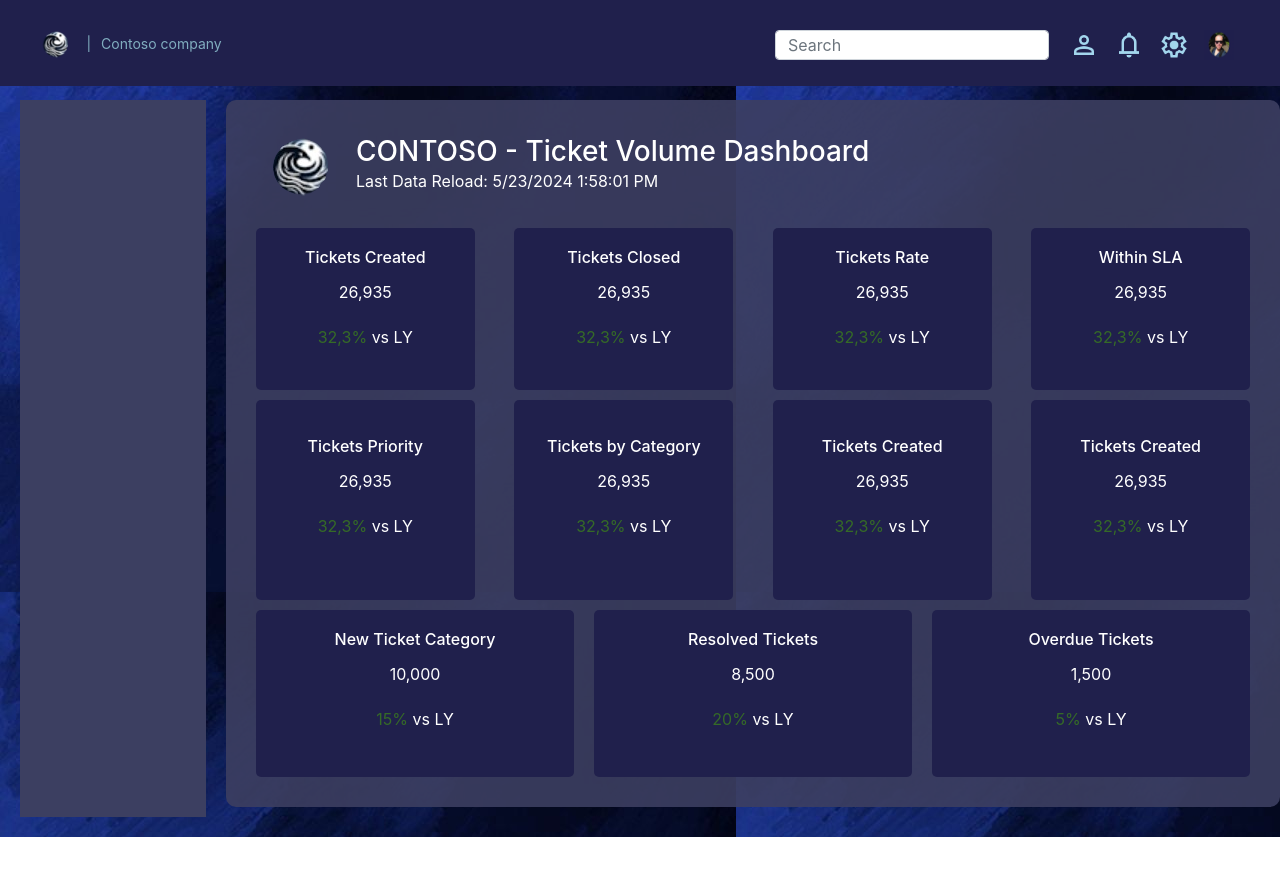
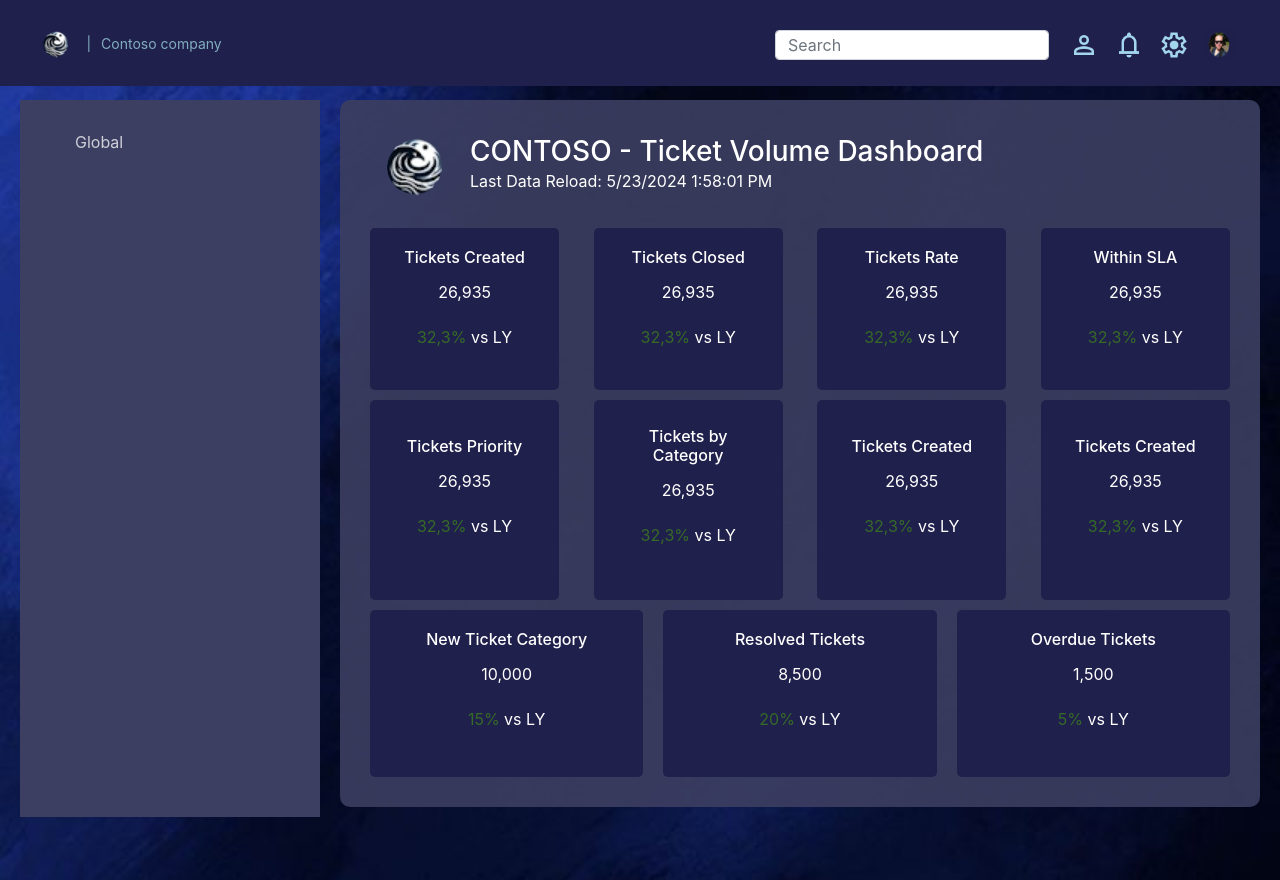
Before and after one commit to RobertoFeresin/CONTOSO, a plain HTML site: page index.html in a window 1280 px wide. Before the commit the page ends 837 px from the top, so only its background shows below. Drawn offline with Linux system fonts and the light colour scheme.

Commit message:
Commit Adicionando conteudo menu

```diff
--- a/index.html
+++ b/index.html
@@ -4,7 +4,6 @@
 <head>
   <meta charset="UTF-8">
   <meta name="viewport" content="width=device-width, initial-scale=1.0">
-  <link rel="stylesheet" href="./dependencias/Ferramentas/Boostrap5/css/bootstrap.css">
   <link rel="stylesheet" href="./dependencias/Ferramentas/Boostrap5/css/bootstrap.min.css">
   <link rel="stylesheet" href="style.css">
   <title>CONSTOSO</title>
@@ -40,7 +39,6 @@
 
             <form class="d-flex">
               <input class="form-control me-2" type="search" placeholder="Search" aria-label="Search">
-            <!-- Icons in Navbar, visible on desktop -->
               <img src="/dependencias/Imagens/user-icon (2).png" class="img-fluid" alt="Usuário">
               <img src="/dependencias/Imagens/notifications-icon.png" class="img-fluid" alt="Notificações">
               <img src="/dependencias/Imagens/settings-icon.png" class="img-fluid" alt="Configurações">
@@ -54,50 +52,26 @@
   <main>
     <div id="grid-central">
       <div id="grid-esquerda">
-        <!--
-        <div>
-          <div>
-            <img src="/dependencias/Imagens/gear.png" alt="Imagem de engranagem para manutenção">
-          </div>
-          <ul>
-            <li><img src="./dependencias/Imagens/home.png" alt="icone de uma casa">
-              <p>Home</p>
-            </li>
-            <li><img src="/dependencias/Imagens/plus.png" alt="icone do sinal de mais">
-              <p>Workspace</p>
-            </li>
-          </ul>
+        <div class="container">
+          <button type="button" class="btn" onclick="toggleCollapse()">Global</button>
+          <div id="demo" class="collapsible-content">
+           <div id="grid-esquerda">
+    <button type="button" class="button-with-icon">
+        <img src="/dependencias/Imagens/library-books.png" alt="Icone representando um conjunto de documentos" class="button-icon">
+        <span class="button-text">North America</span>
+    </button>
+    <button type="button" class="button-with-icon">
+        <img src="/dependencias/Imagens/library-books.png" alt="Icone representando um conjunto de documentos" class="button-icon">
+        <span class="button-text">EMEA</span>
+    </button>
+    <button type="button" class="button-with-icon">
+      <img src="/dependencias/Imagens/library-books.png" alt="Icone representando um conjunto de documentos" class="button-icon">
+      <span class="button-text">APAC</span>
+  </button>
 </div>
 
-        <div>
-          <ul>
-            <li>Global
-            <li>North America</li>
-            <li>EMEA</li>
-            </li>
-
-            <li>Operations
-            <li>Public</li>
-            <li>Private</li>
-            </li>
-
-            <li>Stakeholders
-            <li>Groups</li>
-            <li>Entities</li>
-            </li>
-
-            <li>Market analysis
-            <li>2025</li>
-            <li>2030</li>
-            </li>
-
-            <li> Suppilers
-            <li>Jorgin do pneu</li>
-            <li>Flavio da borracharia</li>
-            </li>
-          </ul>
-
-        </div>-->
+          </div>
+        </div>
       </div>
 
       <div id="grid-direita">
@@ -308,8 +282,8 @@
     </div>
   </main>
 
-  <script src="./dependencias/Ferramentas/Boostrap5/js/bootstrap.js"></script>
   <script src="./dependencias/Ferramentas/Boostrap5/js/bootstrap.bundle.min.js"></script>
+  <script src="main.js"></script>
 </body>
 
 </html>
--- a/main.js
+++ b/main.js
@@ -1,37 +1,4 @@
-function gerarGrafico() {
-    // Coleta os valores dos inputs
-    const vendas = [
-        document.getElementById('jan').value,
-        document.getElementById('fev').value,
-        document.getElementById('mar').value,
-        document.getElementById('abr').value,
-        document.getElementById('mai').value,
-        document.getElementById('jun').value
-    ];
-
-    // Cores para cada mês (de Janeiro a Junho)
-    const cores = ['#FF5733', '#33FF57', '#3357FF', '#F4A300', '#9B33FF', '#FF33F6'];
-
-    // Cria a área do gráfico
-    const grafico = document.getElementById('Espaco-grafico-Within-SLA');
-    grafico.innerHTML = ''; // Limpa o gráfico existente
-
-    // Encontra o valor máximo para normalizar as barras
-    const maxVendas = Math.max(...vendas);
-
-    // Cria as barras para cada valor de vendas
-    vendas.forEach((venda, index) => {
-        const barra = document.createElement('div');
-        barra.classList.add('barra');
-
-        // Calcula a altura da barra proporcionalmente ao valor das vendas
-        const altura = (venda / maxVendas) * 100;
-        barra.style.height = `${altura}%`;
-
-        // Atribui a cor da barra com base no mês
-        barra.style.backgroundColor = cores[index];
-
-        // Adiciona a barra ao gráfico
-        grafico.appendChild(barra);
-    });
-}
+function toggleCollapse() {
+    const content = document.getElementById('demo');
+    content.classList.toggle('show');
+  }
--- a/style.css
+++ b/style.css
@@ -3,12 +3,12 @@
     margin: 0;
     padding: 0;
     width: 100%;
-    height: 80%;
+    height: 100%;
     box-sizing: border-box;
     background-image: url('/dependencias/Imagens/backgrund-contoso.jpg');
+    background-size: cover;
 }
 
-/*header*/
 header {
     position: fixed;
     top: 0;
@@ -52,7 +52,7 @@
 
 #grid-central {
     display: grid;
-    grid-template-columns: 15% 85%;
+    grid-template-columns: 300px 1fr;
     gap: 20px;
     padding: 20px;
     margin-top: 80px;
@@ -64,6 +64,8 @@
     background-color: #3c3f61;
     padding: 20px;
     height: auto;
+    width: 300px;
+    margin-right: 20px;
 }
 
 #grid-direita {
@@ -71,6 +73,61 @@
     padding: 20px;
     border-radius: 10px;
     margin-bottom: 10px;
+}
+
+.btn {
+    background-color: #3c3f61;
+    color: #cfcfd8;
+    border: none;
+    padding: 10px 20px;
+    cursor: pointer;
+    font-size: 16px;
+}
+
+.btn:hover {
+    background-color: #138496;
+}
+
+.collapsible-content {
+    background-color: #3c3f61;
+    padding: 20px;
+    border: 1px solid #3c3f61;
+    border-radius: 5px;
+    margin-top: 10px;
+    max-height: 0;
+    overflow: hidden;
+    transition: max-height 0.3s ease-out;
+}
+
+.button-with-icon {
+    display: flex;
+    align-items: center;
+    background-color:#3c3f61;
+    color: white;
+    border: none;
+    padding: 10px 20px;
+    font-size: 16px;
+    border-radius: 5px;
+    cursor: pointer;
+    transition: background-color 0.3s;
+}
+
+.button-with-icon:hover {
+    background-color: #138496;
+}
+
+.button-icon {
+    width: 20px;
+    height: 20px;
+    margin-right: 10px;
+}
+
+.button-text {
+    font-size: 16px;
+}
+
+.collapsible-content.show {
+    max-height: 200px;
 }
 
 @media (max-width: 768px) {
```
Also changed, not shown: dependencias/Imagens/library-books.png (added). Lines whose indentation alone changed are shown as unchanged.
